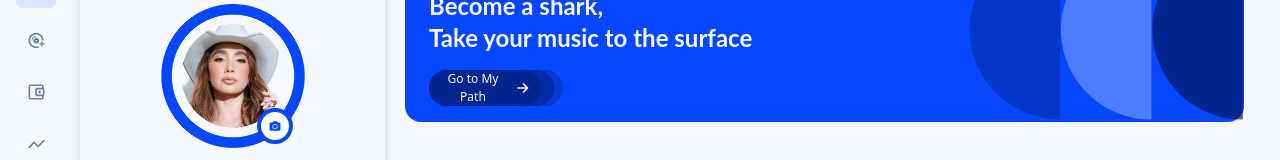
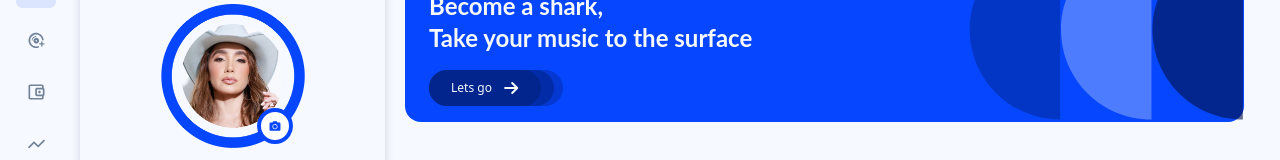
Before and after one commit to celciusjj/YTRocket, a React (Vite) app: page / in a window 1280 px wide. Shown: the part 120-280 px from the top of the page. Built offline with nearby package versions, Linux system fonts and the light colour scheme.

Commit message:
fix: dropdown had not animation, and change es translation

```diff
--- a/src/components/CustomDropdown.tsx
+++ b/src/components/CustomDropdown.tsx
@@ -40,7 +40,7 @@ export const CustomDropdown: React.FC<CustomDropdownProps> = ({ title, options,
         {options.map((option, index) => (
           <div
             key={index}
-            className='px-1 py-1 m-1 rounded-md hover:bg-[#a9c3ff33] cursor-pointer font-main text-sm text-deep'
+            className='px-1 py-1 m-1 rounded-md hover:bg-[#a9c3ff33] cursor-pointer font-main text-sm text-deep transition-transform duration-200 transform hover:-translate-y-0.5'
             onClick={() => handleOptionClick(option)}
           >
             {option}
--- a/src/traslations/languages/en.ts
+++ b/src/traslations/languages/en.ts
@@ -47,7 +47,7 @@ const messages = {
         title: 'YOUR MUSICAL PATH',
         text: 'Become a shark,',
         text2: 'Take your music to the surface',
-        button: 'Go to My Path',
+        button: 'Lets go',
       },
       collaborator: {
         title: 'Some of their most notable tracks:',
```
